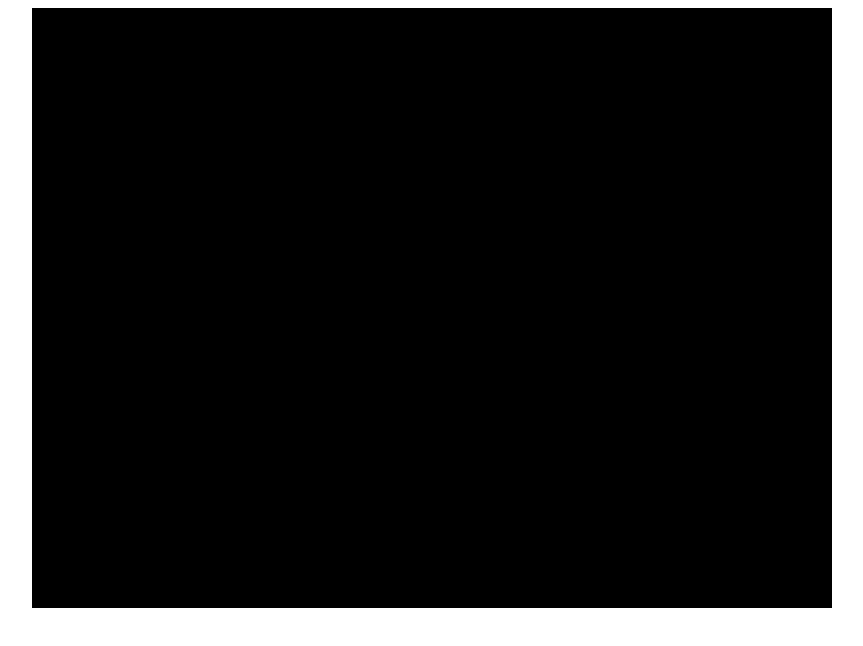
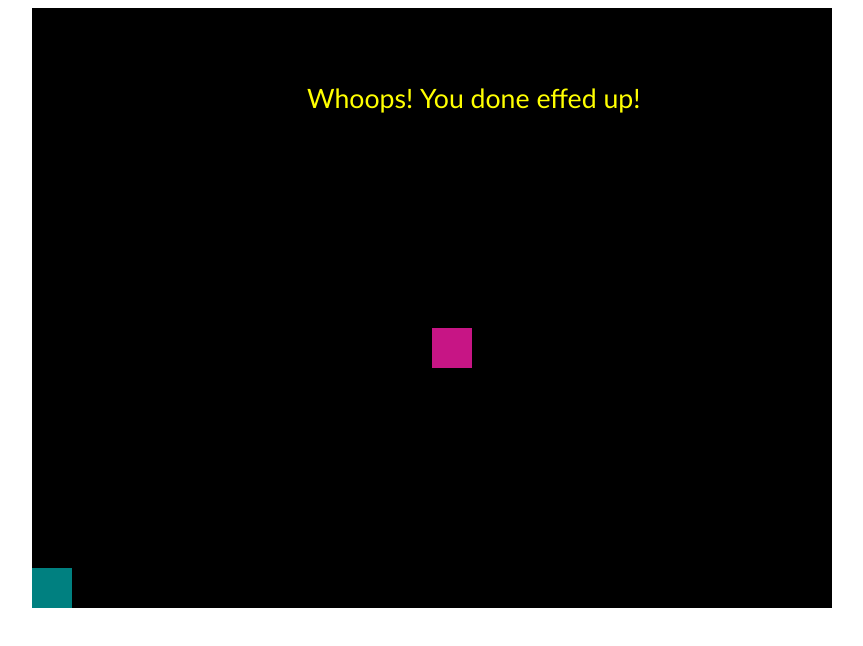
Before and after one commit to chelsealewis/chelsealewis.github.io, a plain HTML site: page snake-game/index.html in a window 1280 px wide. Shown: the whole page, without its empty margins (208-1071 px from the left). Drawn offline with Linux system fonts and the light colour scheme.

Commit message:
Snake Game Initial Commit

```diff
--- a/snake-game/snake.js
+++ b/snake-game/snake.js
@@ -0,0 +1,117 @@
+var draw = function(snakeToDraw, flower) {
+  var drawableSnake = { color: "Teal", pixels: snakeToDraw };
+  var drawableFlower = { color: "MediumVioletRed", pixels: [flower] };
+  var drawableObjects = [drawableSnake, drawableFlower];
+  CHUNK.draw(drawableObjects);
+}
+
+var moveSegment = function(segment) {
+  if (segment.direction === "down") {
+    return { top: segment.top + 1, left: segment.left }
+  } else if (segment.direction === "up") {
+    return { top: segment.top - 1, left: segment.left }
+  } else if (segment.direction === "right") {
+    return { top:segment.top, left:segment.left + 1 }
+  } else if (segment.direction === "left") {
+    return { top: segment.top, left: segment.left - 1 }
+  } else {
+    return segment;
+  }
+}
+
+var moveSnake = function(snake) {
+  return snake.map(function(oldSegment, segmentIndex) {
+    var newSegment = moveSegment(oldSegment);
+    newSegment.direction = segmentFurtherForwardThan(segmentIndex, snake).direction;
+    return newSegment;
+  });
+}
+
+//   var newSnake = [];
+//   snake.forEach(function(oldSegment) {
+//     var newSegment = moveSegment(oldSegment);
+//     newSegment.direction = oldSegment.direction;
+//     newSnake.push(newSegment);
+//   });
+//   return newSnake;
+// }
+
+/*
+var oldSegment = snake[0];
+  var newSegment = moveSegment(oldSegment);
+  newSegment.direction = oldSegment.direction;
+  var newSnake = [newSegment];
+  return newSnake;
+}
+*/
+
+var advanceGame = function() {
+  var newSnake = moveSnake(snake);
+
+  if (ate(newSnake, snake)) {
+    CHUNK.endGame();
+    CHUNK.flashMessage("Don't eat yourself, ya doofus.");
+  }
+
+  if (ate(newSnake, [flower])) {
+    newSnake = growSnake(newSnake);
+    flower = CHUNK.randomLocation();
+  }
+
+  if (ate(newSnake, CHUNK.gameBoundaries())) {
+    CHUNK.endGame();
+    CHUNK.flashMessage("Whoops! You done effed up!");
+  }
+
+  snake = newSnake;
+  draw(snake, flower);
+}
+
+var changeDirection = function(direction) {
+  snake[0].direction = direction;
+}
+
+var segmentFurtherForwardThan = function(index, snake) {
+  if (snake[index - 1] === undefined) {
+    return snake[index];
+  } else {
+    return snake[index - 1];
+  }
+}
+
+var growSnake = function(snake) {
+  var indexOfLastSegment = snake.length - 1;
+  var lastSegment = snake[indexOfLastSegment];
+  snake.push({ top: lastSegment.top, left: lastSegment.left });
+  return snake;
+}
+
+var ate = function(snake, otherThing) {
+  var head = snake[0];
+  return CHUNK.detectCollisionBetween([head], otherThing);
+}
+
+var snake = [{ top: 1, left: 0, direction: "down" }, { top: 0, left: 0, direction: "down" }];
+
+var flower = { top: 8, left: 10 };
+
+CHUNK.executeNTimesPerSecond(advanceGame, 5);
+CHUNK.onArrowKey(changeDirection);
+/*
+    var snake = [
+      { top: 0, left: 3},
+      { top: 0, left: 4},
+      { top: 0, left: 5}
+    ];
+    var egg = [
+      { top: 8, left: 8},
+    ];
+    var drawableSnake = { color: "Teal", pixels: snake };
+    var drawableEgg = { color: "BlanchedAlmond", pixels: egg };
+    // we are creating an array
+    var drawableObjects = [
+      drawableSnake,
+      drawableEgg
+    ];
+    CHUNK.draw(drawableObjects);
+*/
```
Also changed, not shown: index.html (+1 -1 lines).
